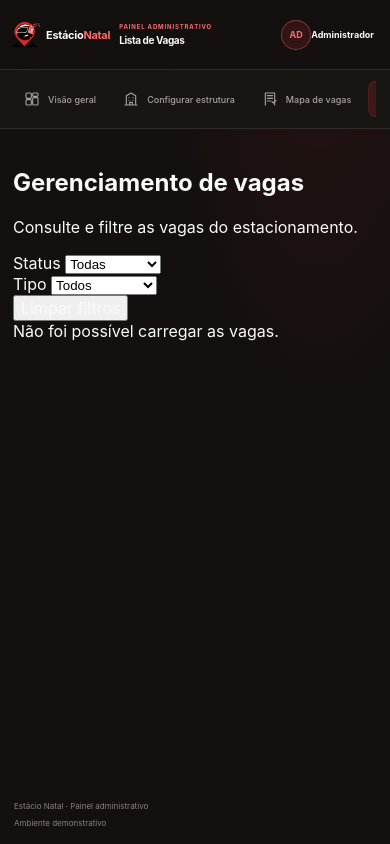
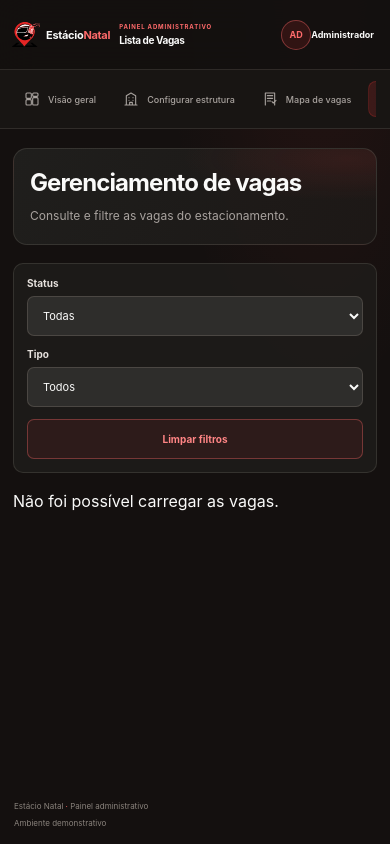
Before and after one commit to wellysonroberto58-byte/EstacioNatal, a plain HTML site: page frontend/homeAdministrador/ListaVagas.html in a window 390 px wide. Drawn offline with Linux system fonts and the light colour scheme; no server answers.

Commit message:
estilização da lista de vagas

```diff
--- a/frontend/homeAdministrador/ListaVagas.html
+++ b/frontend/homeAdministrador/ListaVagas.html
@@ -6,6 +6,7 @@
   <meta name="viewport" content="width=device-width, initial-scale=1.0" />
   <title>Lista de Vagas | Estácio Natal</title>
   <link rel="stylesheet" href="style/gerencia.css" />
+  <link rel="stylesheet" href="style/listaVagas.css" />
 </head>
 
 <body>
--- /dev/null
+++ b/frontend/homeAdministrador/style/listaVagas.css
@@ -0,0 +1,187 @@
+.view-panel {
+  display: grid;
+  align-content: start;
+  gap: 18px;
+}
+
+.page-heading {
+  padding: 26px 30px;
+  border: 1px solid rgba(87, 83, 78, 0.42);
+  border-radius: 14px;
+  background:
+    radial-gradient(ellipse at 92% 10%, rgba(255, 56, 56, 0.1), transparent 35%),
+    linear-gradient(115deg, rgba(32, 31, 29, 0.98), rgba(29, 25, 23, 0.95));
+}
+
+.page-heading h2 {
+  margin: 0;
+  color: var(--text-primary);
+  font-size: clamp(24px, 3vw, 32px);
+  font-weight: 700;
+  letter-spacing: -0.9px;
+}
+
+.page-heading p {
+  margin: 9px 0 0;
+  color: var(--text-secondary);
+  font-size: 12px;
+  line-height: 1.6;
+}
+
+.filters {
+  display: flex;
+  align-items: flex-end;
+  flex-wrap: wrap;
+  gap: 12px;
+  padding: 16px;
+  border: 1px solid rgba(87, 83, 78, 0.42);
+  border-radius: 10px;
+  background: rgba(32, 31, 29, 0.72);
+}
+
+.filters > div {
+  display: grid;
+  min-width: 180px;
+  flex: 1;
+  gap: 7px;
+}
+
+.filters label {
+  color: #e7e2de;
+  font-size: 10px;
+  font-weight: 650;
+}
+
+.filters select {
+  width: 100%;
+  min-height: 40px;
+  padding: 0 34px 0 11px;
+  border: 1px solid rgba(87, 83, 78, 0.7);
+  border-radius: 7px;
+  outline: 0;
+  background-color: var(--input-background);
+  color: var(--text-primary);
+  font: inherit;
+  font-size: 11px;
+  cursor: pointer;
+  transition: border-color 150ms ease, box-shadow 150ms ease;
+}
+
+.filters select:focus-visible {
+  border-color: var(--red);
+  box-shadow: 0 0 0 3px rgba(255, 56, 56, 0.15);
+}
+
+#limpar-filtros {
+  min-height: 40px;
+  padding: 0 15px;
+  border: 1px solid rgba(255, 107, 107, 0.35);
+  border-radius: 7px;
+  background: rgba(255, 56, 56, 0.08);
+  color: #ff8585;
+  font: inherit;
+  font-size: 10px;
+  font-weight: 650;
+  cursor: pointer;
+  transition:
+    border-color 150ms ease,
+    background-color 150ms ease;
+}
+
+#limpar-filtros:hover {
+  border-color: rgba(255, 107, 107, 0.6);
+  background: rgba(255, 56, 56, 0.15);
+}
+
+#limpar-filtros:focus-visible {
+  outline: 3px solid rgba(255, 56, 56, 0.38);
+  outline-offset: 2px;
+}
+
+#lista-vagas {
+  display: grid;
+  grid-template-columns: repeat(auto-fill, minmax(min(100%, 220px), 1fr));
+  align-content: start;
+  gap: 12px;
+}
+
+#lista-vagas > div {
+  min-width: 0;
+  padding: 18px;
+  border: 1px solid rgba(87, 83, 78, 0.42);
+  border-radius: 10px;
+  background:
+    linear-gradient(145deg, rgba(255, 56, 56, 0.035), transparent 55%),
+    rgba(32, 31, 29, 0.84);
+  transition:
+    border-color 150ms ease,
+    transform 150ms ease,
+    background-color 150ms ease;
+}
+
+#lista-vagas > div:hover {
+  transform: translateY(-2px);
+  border-color: rgba(255, 107, 107, 0.4);
+}
+
+#lista-vagas h3 {
+  margin: 0 0 14px;
+  color: var(--text-primary);
+  font-size: 15px;
+  font-weight: 700;
+}
+
+#lista-vagas > div p {
+  margin: 0;
+  padding: 9px 0;
+  border-top: 1px solid rgba(87, 83, 78, 0.3);
+  color: var(--text-secondary);
+  font-size: 11px;
+  line-height: 1.4;
+  overflow-wrap: anywhere;
+}
+
+#lista-vagas > p {
+  grid-column: 1 / -1;
+  margin: 0;
+  padding: 20px;
+  border: 1px solid rgba(87, 83, 78, 0.42);
+  border-radius: 10px;
+  background: rgba(32, 31, 29, 0.72);
+  color: var(--text-secondary);
+  font-size: 11px;
+  line-height: 1.5;
+  text-align: center;
+}
+
+@media (max-width: 720px) {
+  .page-heading {
+    padding: 22px;
+  }
+
+  .filters {
+    align-items: stretch;
+  }
+
+  .filters > div {
+    min-width: min(100%, 180px);
+  }
+
+  #limpar-filtros {
+    width: 100%;
+  }
+}
+
+@media (max-width: 480px) {
+  .page-heading {
+    padding: 19px 16px;
+  }
+
+  .page-heading h2 {
+    font-size: 24px;
+  }
+
+  .filters {
+    padding: 13px;
+  }
+}
```
